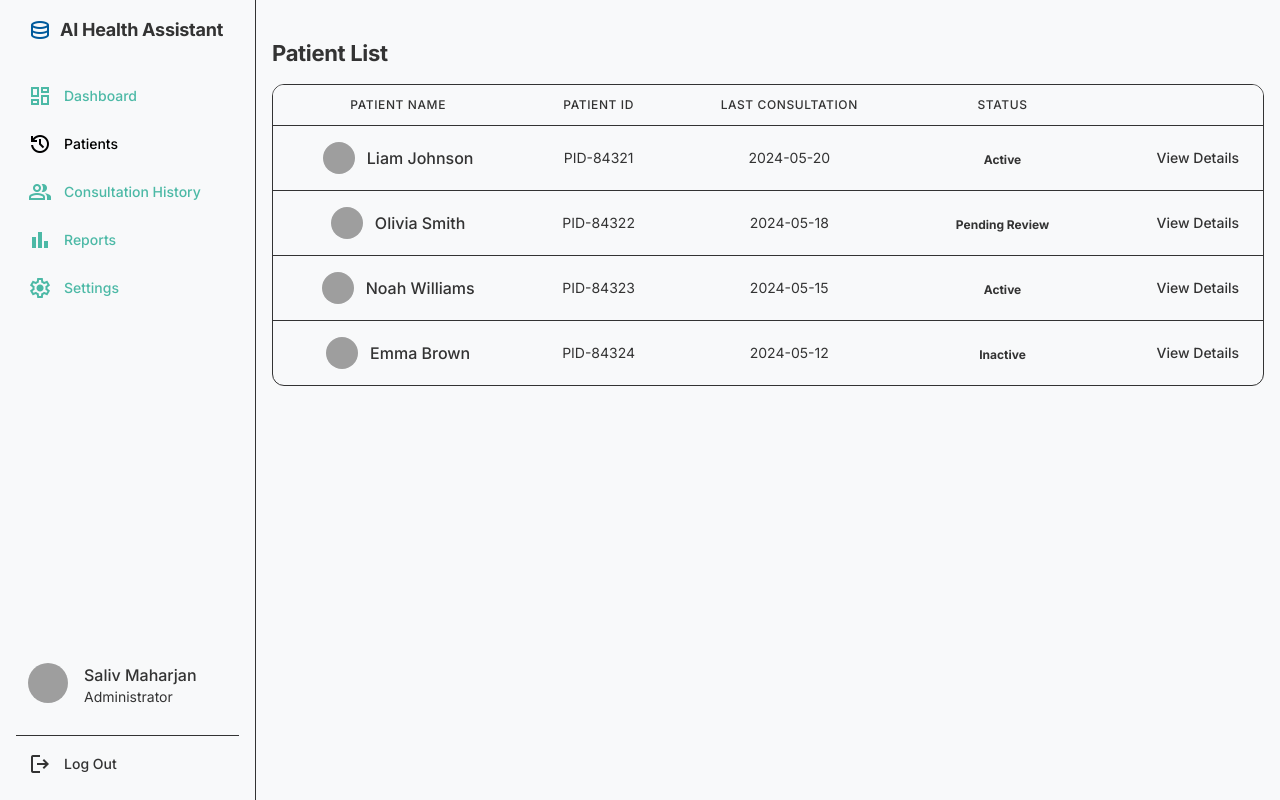
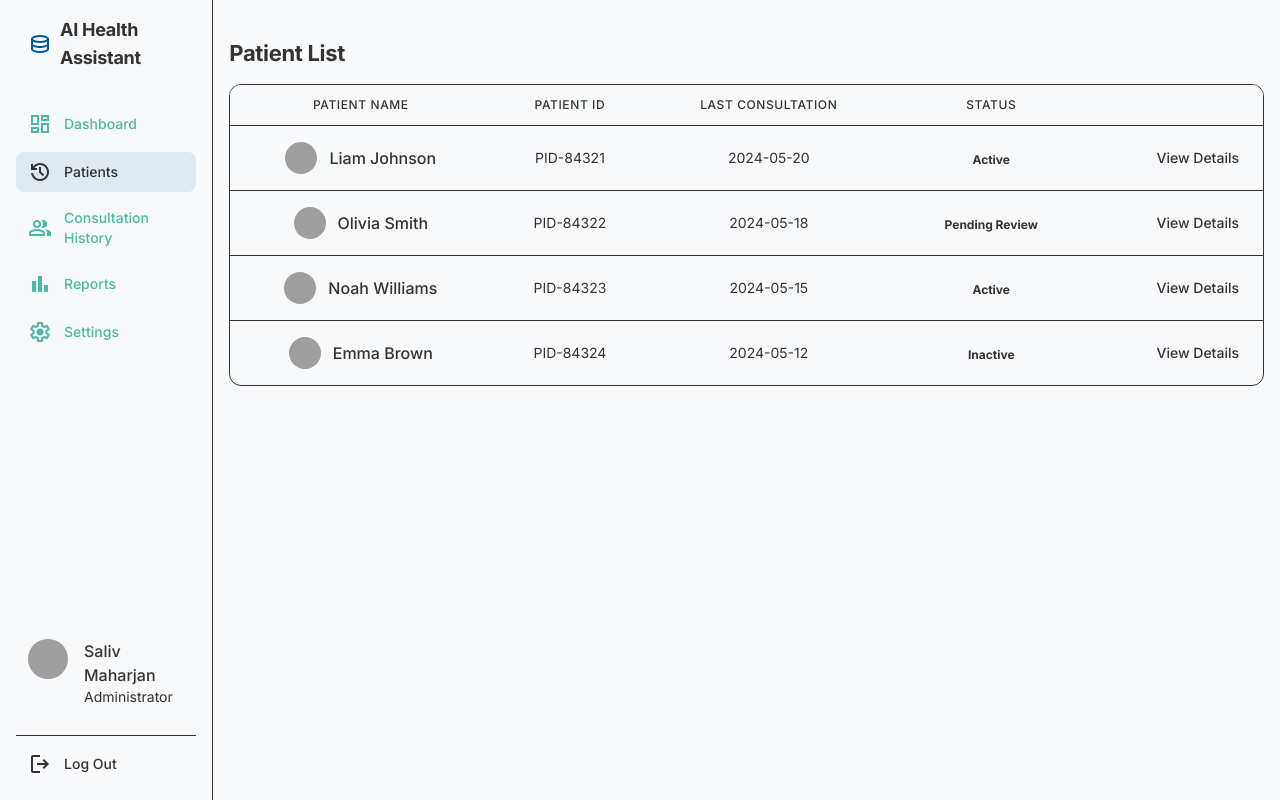
Before and after one commit to Mr-XX23/ai_health_assistent, a React (Vite) app: page /admin-patient-page in a window 1280 px wide. Built offline with nearby package versions, Linux system fonts and the light colour scheme; grey boxes are pictures that could not be loaded.

Commit message:
few fixes

```diff
--- a/src/AdminComponents/components/Sidebar/Sidebar.tsx
+++ b/src/AdminComponents/components/Sidebar/Sidebar.tsx
@@ -1,89 +1,82 @@
 import { useState } from "react";
-import { Link, NavLink, useLocation, useNavigate } from "react-router";
+import { NavLink } from "react-router";
 import Profile from "../Profile/Profile";
 import Logo from "../Logo/Logo";
 
-const Siderbar = () => {
-  const navigate = useNavigate();
+const navItems = [
+  { label: "Dashboard", path: "/admin", icon: "dashboard" },
+  { label: "Patients", path: "/admin-patient-page", icon: "history" },
+  { label: "Consultation History", path: "/consultations", icon: "group" },
+  { label: "Reports", path: "/reports", icon: "bar_chart" },
+  { label: "Settings", path: "/settings", icon: "settings" },
+];
 
-  const location = useLocation();
+const SidebarNav = ({ onClick }: { onClick?: () => void }) => (
+  <nav className="flex flex-col gap-2">
+    {navItems.map((item) => (
+      <NavLink
+        key={item.label}
+        to={item.path}
+        onClick={onClick}
+        className={({ isActive }) =>
+          `flex items-center gap-3 rounded-lg px-3 py-2 transition
+          ${
+            isActive
+              ? "bg-primary/10 dark:text-white"
+              : "text-secondary hover:bg-primary/10 hover:text-primary"
+          }`
+        }
+      >
+        <span className="material-symbols-outlined">{item.icon}</span>
+        <span className="text-sm font-medium">{item.label}</span>
+      </NavLink>
+    ))}
+  </nav>
+);
 
+const Sidebar = () => {
   const [isOpen, setIsOpen] = useState(false);
 
-  const handleNavigate = (path: string) => {
-    navigate(path);
-    setIsOpen(false);
-  };
-
-  const navItems = [
-    { lable: "Dashboard", path: "/admin", icon: "dashboard" },
-    { lable: "Patients", path: "/admin-patient-page", icon: "history" },
-    { lable: "Consultation History", path: "", icon: "group" },
-    { lable: "Reports", path: "", icon: "bar_chart" },
-    { lable: "Settings", path: "", icon: "settings" },
-  ];
-
   return (
-    <div>
-      <div className="hidden xl:flex h-screen w-64 flex-col justify-between border-r border-border-light dark:border-border-dark bg-card-light dark:bg-card-dark p-4 sticky top-0">
+    <>
+      {/* Desktop Sidebar */}
+      <aside className="hidden xl:flex h-screen w-64 flex-col justify-between border-r border-border-light dark:border-border-dark bg-card-light dark:bg-card-dark p-4 sticky top-0">
         <div className="flex flex-col gap-8">
           <Logo />
-
-          <div className="flex flex-col gap-2">
-            {navItems.map((item) => (
-              <Link
-                key={item.lable}
-                to={item.path}
-                className={`flex items-center gap-3 rounded-lg px-3 py-2 hover:bg-primary/10
-                 ${
-                   location.pathname === item.path
-                     ? "text-black dark:text-white "
-                     : "text-secondary hover:text-primary dark:hover:text-primary dark:hover:text-secondary"
-                 }
-                  `}
-              >
-                <span className="material-symbols-outlined">{item.icon}</span>
-                <p className="text-sm font-medium">{item.lable}</p>
-              </Link>
-            ))}
-          </div>
+          <SidebarNav />
         </div>
         <Profile />
-      </div>
+      </aside>
 
+      {/* Mobile Toggle */}
       <button
-        onClick={() => setIsOpen(!isOpen)}
+        onClick={() => setIsOpen(true)}
+        aria-expanded={isOpen}
+        aria-label="Open menu"
         className="xl:hidden p-2 rounded-md hover:bg-slate-200 dark:hover:bg-slate-700"
-        aria-label="Toggle menu"
       >
-        <span className="material-symbols-outlined">
-          {isOpen ? "close" : "menu"}
-        </span>
+        <span className="material-symbols-outlined">menu</span>
       </button>
+
+      {/* Mobile Drawer */}
       {isOpen && (
-        <div className="xl:hidden  border-t border-slate-200 dark:border-slate-800 bg-background-light dark:bg-background-dark">
-          <div className="flex flex-col gap-2 ">
-            {navItems.map((item) => (
-              <NavLink
-                key={item.lable}
-                to={item.path}
-                className={`flex items-center gap-3 rounded-lg px-3 py-2 hover:bg-primary/10
-                 ${
-                   location.pathname === item.path
-                     ? "text-black dark:text-white "
-                     : "text-secondary hover:text-primary dark:hover:text-primary dark:hover:text-secondary"
-                 }
-                  `}
-              >
-                <span className="material-symbols-outlined">{item.icon}</span>
-                <p className="text-sm font-medium">{item.lable}</p>
-              </NavLink>
-            ))}
-          </div>
-        </div>
+        <>
+          <div
+            className="fixed inset-0 bg-black/80 z-40"
+            onClick={() => setIsOpen(false)}
+          />
+
+          <aside className="fixed z-50 top-0 left-0 h-full w-64 bg-card-light dark:bg-card-dark p-4 flex flex-col justify-between animate-slide-in">
+            <div className="flex flex-col gap-8">
+              <Logo />
+              <SidebarNav onClick={() => setIsOpen(false)} />
+            </div>
+            <Profile />
+          </aside>
+        </>
       )}
-    </div>
+    </>
   );
 };
 
-export default Siderbar;
+export default Sidebar;
--- a/src/AdminComponents/pages/AdminDashboard/AdminDashboard.tsx
+++ b/src/AdminComponents/pages/AdminDashboard/AdminDashboard.tsx
@@ -6,6 +6,7 @@ import TopBar from "../../components/TopBar/TopBar";
 
 const AdminDashboard = () => {
   const navigate = useNavigate();
+
   return (
     <div>
       <AdminLayout>
@@ -20,8 +21,7 @@ const AdminDashboard = () => {
                   Dashboard
                 </p>
                 <p className="text-base font-normal text-text-secondary-light dark:text-text-secondary-dark">
-                  Welcome back, Dr. Reed! Here's a summary of today's
-                  activities.
+                  Welcome back, Admin! Here's a summary of today's activities.
                 </p>
               </div>
               <button className="flex items-center justify-center gap-2 rounded-lg bg-primary px-5 py-2.5 text-sm font-medium text-white hover:bg-primary/90">
--- a/src/DocterComponents/components/Sidebar/Sidebar.tsx
+++ b/src/DocterComponents/components/Sidebar/Sidebar.tsx
@@ -3,12 +3,13 @@ import { NavLink, useNavigate } from "react-router";
 
 const Sidebar = () => {
   const navigate = useNavigate();
+
   const navItemClass = ({ isActive }: { isActive: boolean }) =>
     ` flex items-center gap-3 px-3 py-2 rounded-lg transition-colours
   ${
     isActive
-      ? " bg-blue-100  dark:bg-blue-900/30 dark:text-bluee-100"
-      : "dark:text-slate-100 hover:bg-slate-100 dark:hover:bg-slate-800"
+      ? "text-black dark:text-white bg-blue-100  dark:bg-blue-900/30 "
+      : "text-secondary dark:text-secondary dark:text-slate-100 hover:bg-slate-100 dark:hover:bg-slate-800"
   }`;
   return (
     <div>
```
